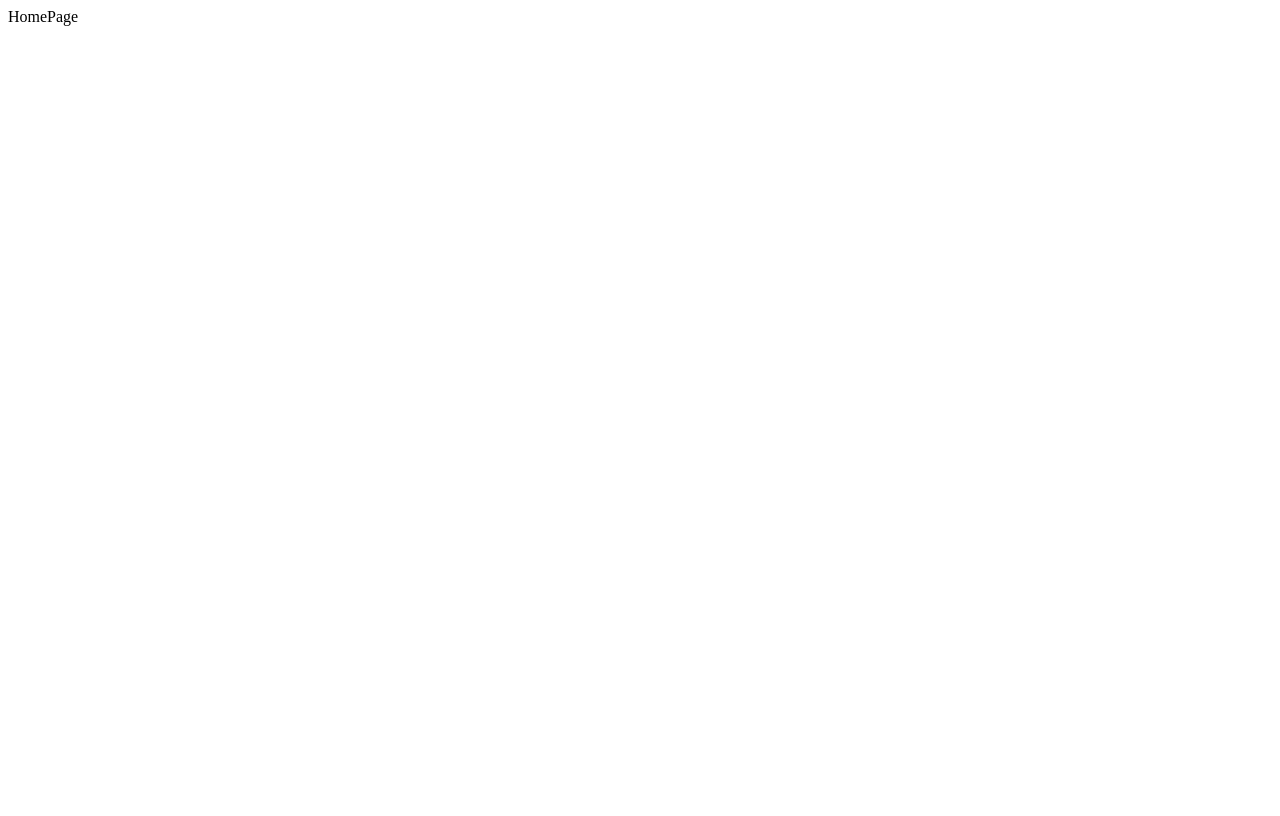
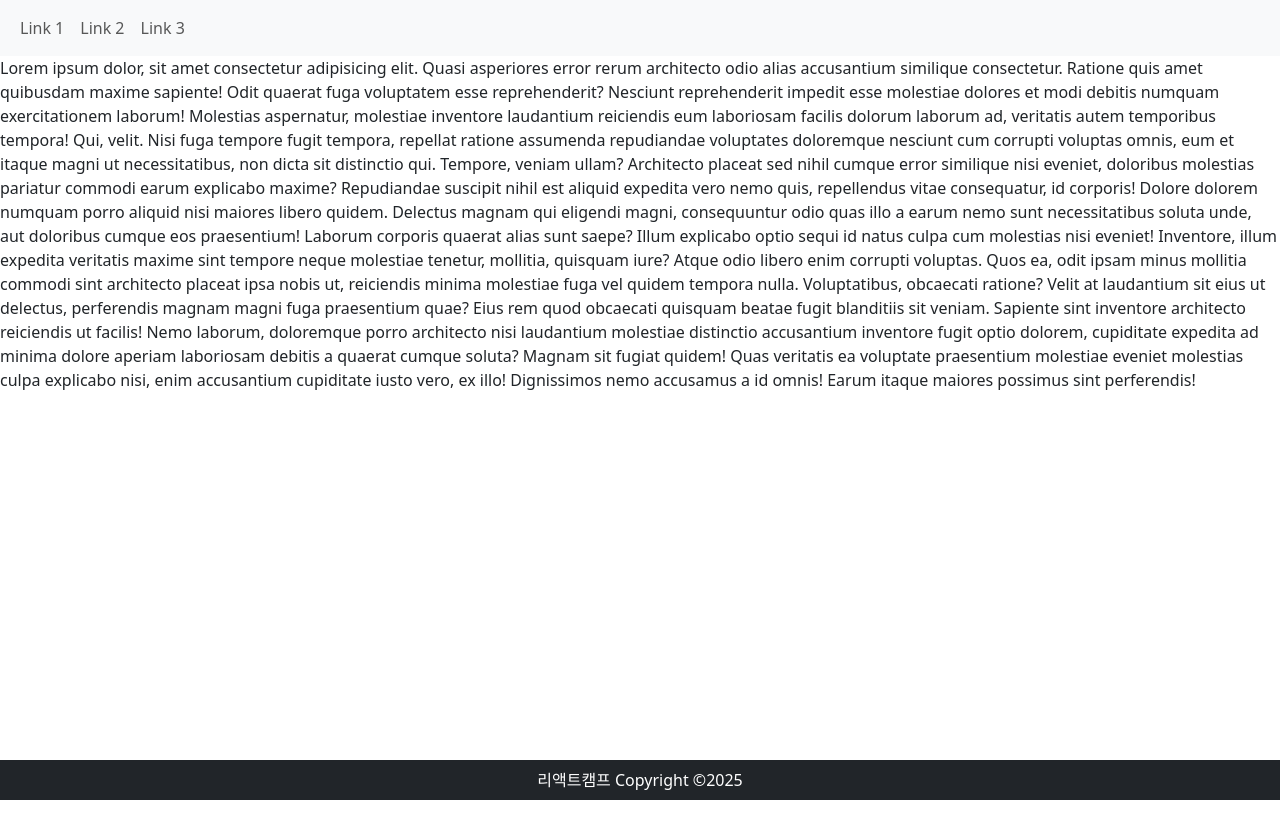
Before and after one commit to Kims-club98/book-fullstack, a React (Create React App) app in the folder front-end/: page / in a window 1280 px wide. Built offline with nearby package versions, Linux system fonts and the light colour scheme.

Commit message:
251219 16:30

```diff
--- a/front-end/package.json
+++ b/front-end/package.json
@@ -7,6 +7,7 @@
     "@testing-library/jest-dom": "^6.9.1",
     "@testing-library/react": "^16.3.0",
     "@testing-library/user-event": "^13.5.0",
+    "bootstrap": "^5.3.8",
     "react": "^18.2",
     "react-dom": "^18.2",
     "react-router": "^7.11.0",
--- /dev/null
+++ b/front-end/src/components/include/Footer.jsx
@@ -0,0 +1,13 @@
+import React from 'react'
+
+const Footer = () => {
+  return (
+    <>
+      <nav className="navbar navbar-expand-sm bg-dark navbar-dark fixed-bottom justify-content-center" style={{color: "white"}}>
+          리액트캠프 Copyright &copy;2025
+      </nav>
+    </>
+  )
+}
+
+export default Footer
--- /dev/null
+++ b/front-end/src/components/include/Header.jsx
@@ -0,0 +1,25 @@
+import React from 'react'
+
+const Header = () => {
+  return (
+    <>
+      <nav className="navbar navbar-expand-sm bg-light">
+        <div className="container-fluid">
+          <ul className="navbar-nav">
+            <li className="nav-item">
+              <a className="nav-link" href="#">Link 1</a>
+            </li>
+            <li className="nav-item">
+              <a className="nav-link" href="#">Link 2</a>
+            </li>
+            <li className="nav-item">
+              <a className="nav-link" href="#">Link 3</a>
+            </li>
+          </ul>
+        </div>
+      </nav>
+    </>
+  )
+}
+
+export default Header
--- a/front-end/src/components/pages/DeptPage.jsx
+++ b/front-end/src/components/pages/DeptPage.jsx
@@ -1,11 +1,15 @@
-import React from 'react'
 import DeptList from '../dept/DeptList' // Import 된 것을 확인 可
+import Header from '../include/Header'
+import Footer from '../include/footer'
 
 const DeptPage = () => {
   return (
     <>
+    <Header/>
       <h2>부서 관리</h2>
       <DeptList/> {/*사용자 정의 태크 html처럼 불러오기 가능. */}
+    <Footer / >
+
     </>
   )
 }
--- a/front-end/src/components/pages/HomePage.jsx
+++ b/front-end/src/components/pages/HomePage.jsx
@@ -1,11 +1,23 @@
-import React from 'react'
+import Footer from '../include/footer'
+import Header from '../include/Header'
 
-const Homepages = () => {
+const HomePage = () => {
   return (
-    <div>
-      HomePage
-    </div>
+    <>
+      <Header />
+      <p>Lorem ipsum dolor, sit amet consectetur adipisicing elit. Quasi asperiores error rerum architecto odio alias accusantium similique consectetur. Ratione quis amet quibusdam maxime sapiente! Odit quaerat fuga voluptatem esse reprehenderit?
+      Nesciunt reprehenderit impedit esse molestiae dolores et modi debitis numquam exercitationem laborum! Molestias aspernatur, molestiae inventore laudantium reiciendis eum laboriosam facilis dolorum laborum ad, veritatis autem temporibus tempora! Qui, velit.
+      Nisi fuga tempore fugit tempora, repellat ratione assumenda repudiandae voluptates doloremque nesciunt cum corrupti voluptas omnis, eum et itaque magni ut necessitatibus, non dicta sit distinctio qui. Tempore, veniam ullam?
+      Architecto placeat sed nihil cumque error similique nisi eveniet, doloribus molestias pariatur commodi earum explicabo maxime? Repudiandae suscipit nihil est aliquid expedita vero nemo quis, repellendus vitae consequatur, id corporis!
+      Dolore dolorem numquam porro aliquid nisi maiores libero quidem. Delectus magnam qui eligendi magni, consequuntur odio quas illo a earum nemo sunt necessitatibus soluta unde, aut doloribus cumque eos praesentium!
+      Laborum corporis quaerat alias sunt saepe? Illum explicabo optio sequi id natus culpa cum molestias nisi eveniet! Inventore, illum expedita veritatis maxime sint tempore neque molestiae tenetur, mollitia, quisquam iure?
+      Atque odio libero enim corrupti voluptas. Quos ea, odit ipsam minus mollitia commodi sint architecto placeat ipsa nobis ut, reiciendis minima molestiae fuga vel quidem tempora nulla. Voluptatibus, obcaecati ratione?
+      Velit at laudantium sit eius ut delectus, perferendis magnam magni fuga praesentium quae? Eius rem quod obcaecati quisquam beatae fugit blanditiis sit veniam. Sapiente sint inventore architecto reiciendis ut facilis!
+      Nemo laborum, doloremque porro architecto nisi laudantium molestiae distinctio accusantium inventore fugit optio dolorem, cupiditate expedita ad minima dolore aperiam laboriosam debitis a quaerat cumque soluta? Magnam sit fugiat quidem!
+      Quas veritatis ea voluptate praesentium molestiae eveniet molestias culpa explicabo nisi, enim accusantium cupiditate iusto vero, ex illo! Dignissimos nemo accusamus a id omnis! Earum itaque maiores possimus sint perferendis!</p>
+      <Footer />
+    </>
   )
 }
 
-export default Homepages
+export default HomePage
--- /dev/null
+++ b/front-end/src/components/service/authLogin.js
@@ -0,0 +1,3 @@
+class AutoLogin{
+
+}
--- a/front-end/src/index.js
+++ b/front-end/src/index.js
@@ -2,6 +2,7 @@ import ReactDOM from 'react-dom/client';
 import App from './App';
 import BookApp from './BookApp';
 import { BrowserRouter } from 'react-router';
+import 'bootstrap/dist/css/bootstrap.min.css'
 
 
 const root = ReactDOM.createRoot(document.querySelector('#root'));
```
Also changed, not shown: front-end/src/components/service/firebase.js (added), 1 other file (tests, documents, lock files or other folders).
